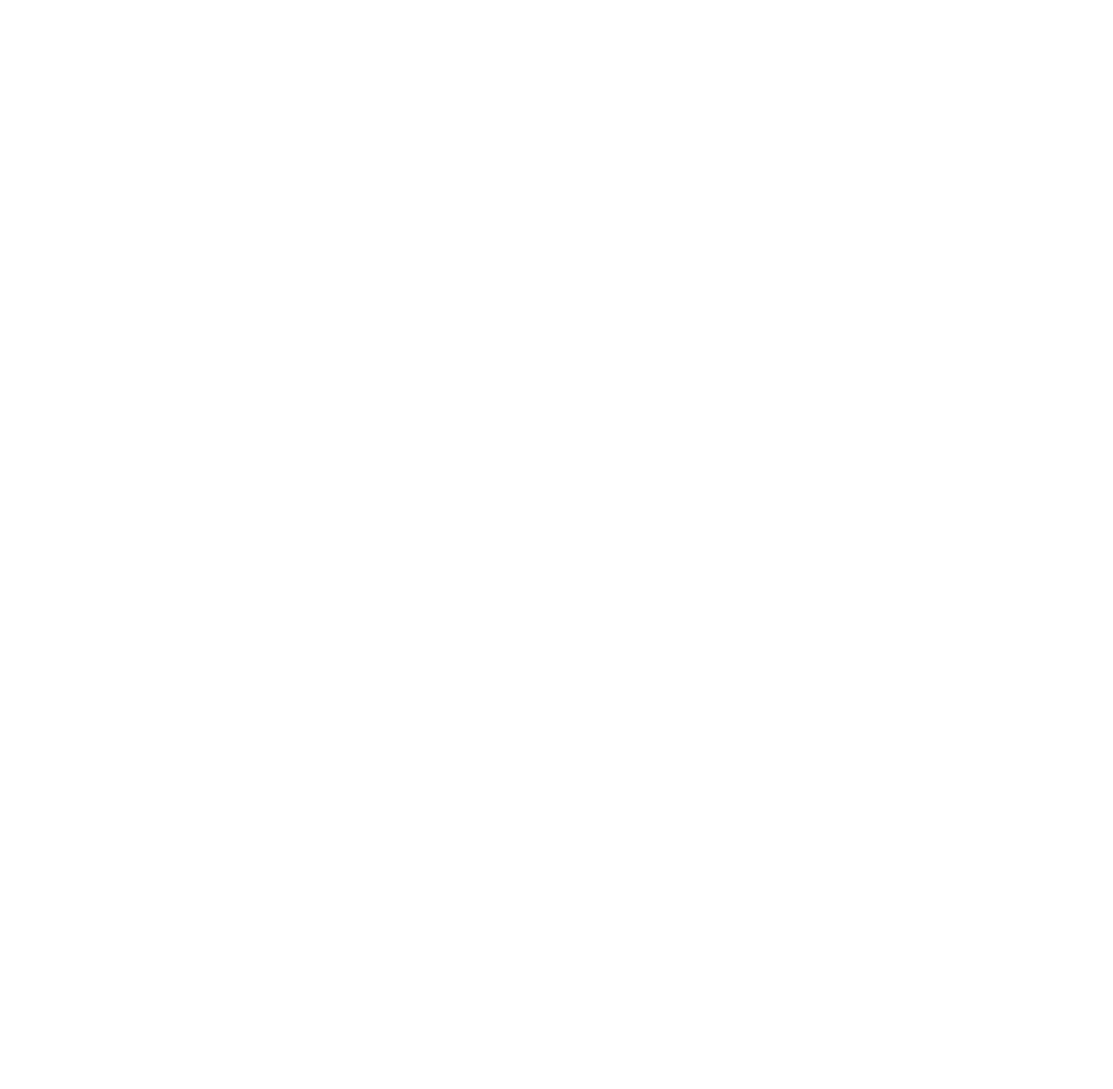
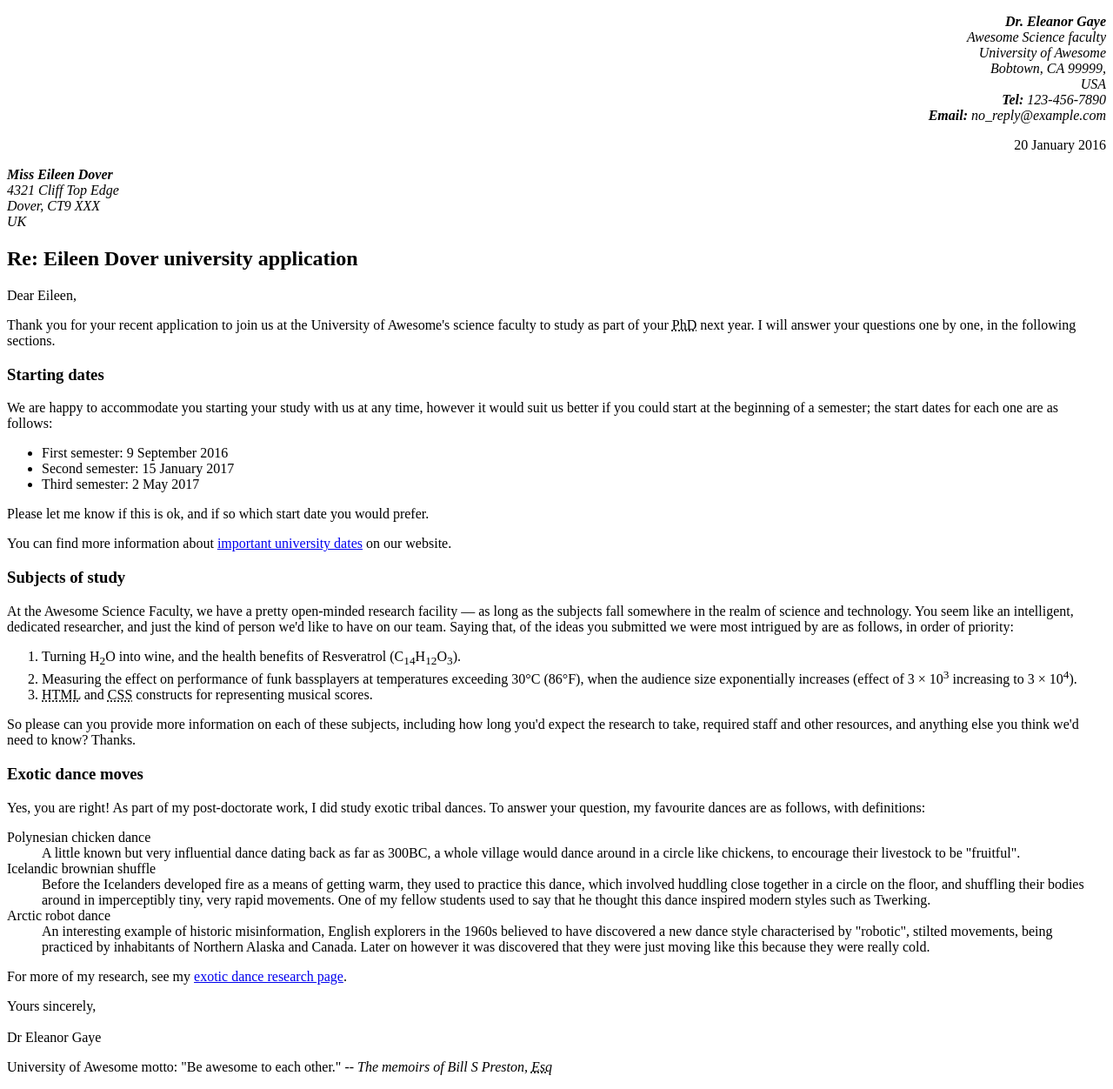
Before and after one commit to akshdeepkaur412/inft1206f24s3, a plain HTML site: page assignment1/part1.html in a window 1280 px wide. Shown: the whole page at 87% size. Before the commit the page ends 800 px from the top, so only its background shows below. Drawn offline with Linux system fonts and the light colour scheme.

Commit message:
Adding part 1
Part 1 of Assignment 1

```diff
--- a/assignment1/part1.html
+++ b/assignment1/part1.html
@@ -1,11 +1,92 @@
+
+
+<!--
+	<!--
+    Name: Akshdeep
+    File: part1.html
+    Date: 20 September 2024
+    This project is about creating a letter on a website. The letter will be placed on the university’s intranet.
+    It is a reply from a research fellow to a student who applied for a PhD program at the university.
+-->
 <!DOCTYPE html>
 <html lang="en">
 <head>
-    <meta charset="UTF-8">
-    <meta name="viewport" content="width=device-width, initial-scale=1.0">
-    <title>Document</title>
+    <meta charset="utf-8">
+    <meta name="author" content="Dr. Eleanor Gaye">
+    <title>Letter to Miss Eileen Dover</title>
 </head>
 <body>
+    <p style="text-align: right;">
+        <i><strong> Dr. Eleanor Gaye </strong><br>
+        Awesome Science faculty<br>
+        University of Awesome<br>
+        Bobtown, CA 99999,<br>
+        USA<br>
+        <b>Tel:</b> 123-456-7890<br>
+        <b>Email:</b> no_reply@example.com </i></p>
+
+    <p style="text-align: right;"><time datetime="2016-01-20">20 January 2016</time></p>
+
+    <p>
+        <i><strong>Miss Eileen Dover</strong><br>
+        4321 Cliff Top Edge<br>
+        Dover, CT9 XXX<br>
+        UK</i>
+    </p>
+
+    <h2>Re: Eileen Dover university application</h2>
+
+    <p>Dear Eileen,</p>
+
+    <p>Thank you for your recent application to join us at the University of Awesome's science faculty to study as part of your <abbr title="Doctor of Philosophy">PhD</abbr> next year. I will answer your questions one by one, in the following sections.</p>
+
+    <h3>Starting dates</h3>
+
+    <p>We are happy to accommodate you starting your study with us at any time, however it would suit us better if you could start at the beginning of a semester; the start dates for each one are as follows:</p>
+
+    <ul>
+        <li>First semester: 9 September 2016</li>
+        <li>Second semester: 15 January 2017</li>
+        <li>Third semester: 2 May 2017</li>
+    </ul>
+
+    <p>Please let me know if this is ok, and if so which start date you would prefer.</p>
+
+    <p>You can find more information about <a href="#">important university dates</a> on our website.</p>
+
+    <h3>Subjects of study</h3>
+
+    <p>At the Awesome Science Faculty, we have a pretty open-minded research facility — as long as the subjects fall somewhere in the realm of science and technology. You seem like an intelligent, dedicated researcher, and just the kind of person we'd like to have on our team. Saying that, of the ideas you submitted we were most intrigued by are as follows, in order of priority:</p>
+
+    <ol>
+        <li>Turning H<sub>2</sub>O into wine, and the health benefits of Resveratrol (C<sub>14</sub>H<sub>12</sub>O<sub>3</sub>).</li>
+        <li>Measuring the effect on performance of funk bassplayers at temperatures exceeding 30°C (86°F), when the audience size exponentially increases (effect of 3 × 10<sup>3</sup> increasing to 3 × 10<sup>4</sup>).</li>
+        <li><abbr title="Hypertext Markup Language">HTML</abbr> and <abbr title="Cascading Style Sheets">CSS</abbr> constructs for representing musical scores.</li>
+    </ol>
+
+    <p>So please can you provide more information on each of these subjects, including how long you'd expect the research to take, required staff and other resources, and anything else you think we'd need to know? Thanks.</p>
+
+    <h3>Exotic dance moves</h3>
+
+    <p>Yes, you are right! As part of my post-doctorate work, I did study exotic tribal dances. To answer your question, my favourite dances are as follows, with definitions:</p>
+
+    <dl>
+        <dt>Polynesian chicken dance</dt>
+        <dd>A little known but very influential dance dating back as far as 300BC, a whole village would dance around in a circle like chickens, to encourage their livestock to be "fruitful".</dd>
+
+        <dt>Icelandic brownian shuffle</dt>
+        <dd>Before the Icelanders developed fire as a means of getting warm, they used to practice this dance, which involved huddling close together in a circle on the floor, and shuffling their bodies around in imperceptibly tiny, very rapid movements. One of my fellow students used to say that he thought this dance inspired modern styles such as Twerking.</dd>
+
+        <dt>Arctic robot dance</dt>
+        <dd>An interesting example of historic misinformation, English explorers in the 1960s believed to have discovered a new dance style characterised by "robotic", stilted movements, being practiced by inhabitants of Northern Alaska and Canada. Later on however it was discovered that they were just moving like this because they were really cold.</dd>
+    </dl>
+
+    <p>For more of my research, see my <a href="#">exotic dance research page</a>.</p>
+
+    <p>Yours sincerely,<br>
+    <br>Dr Eleanor Gaye</p>
+
+    <p>University of Awesome motto: "Be awesome to each other." <em>-- The memoirs of Bill S Preston, <abbr title="Esquire">Esq</abbr></em></p>
 
 </body>
 </html>
```
